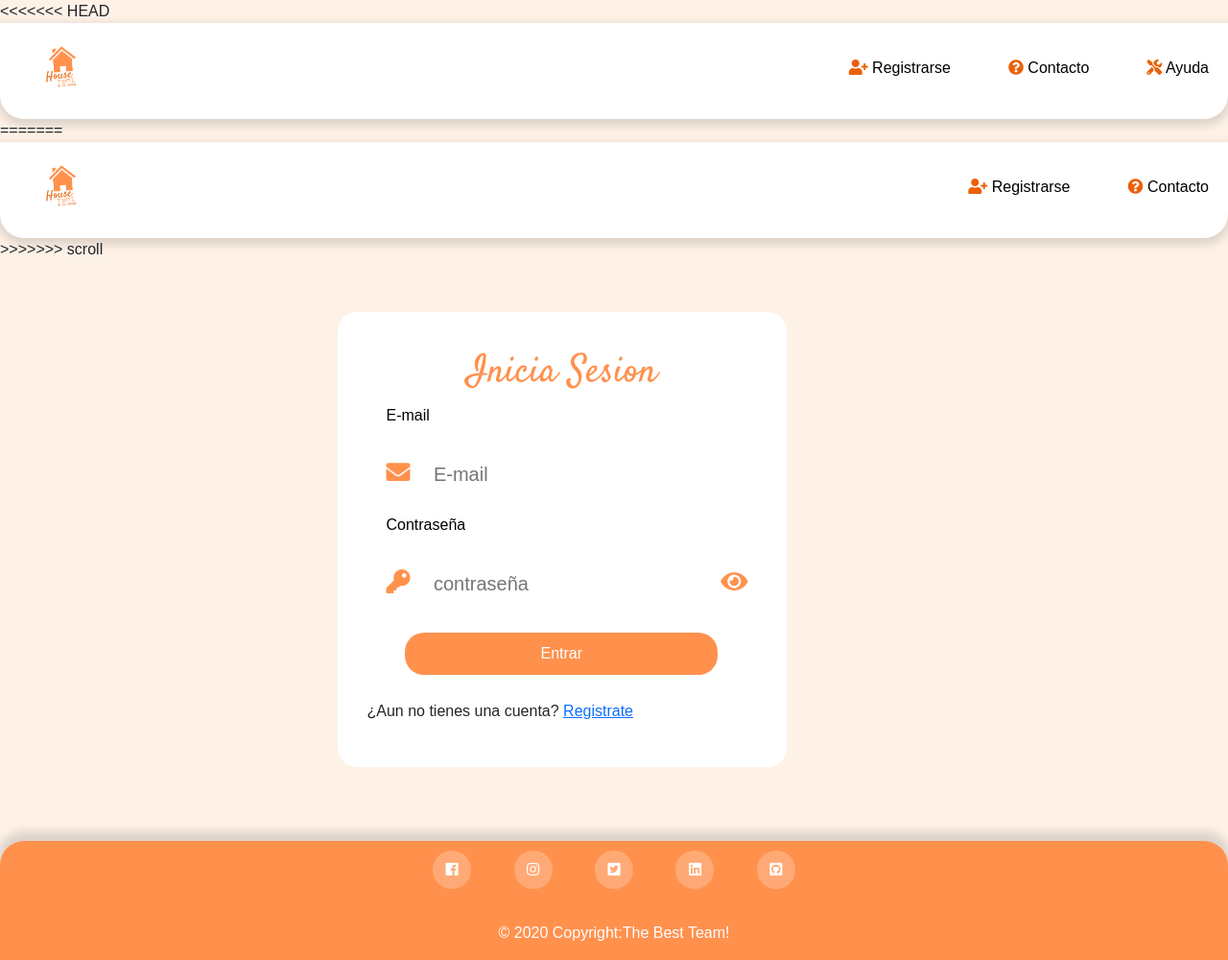
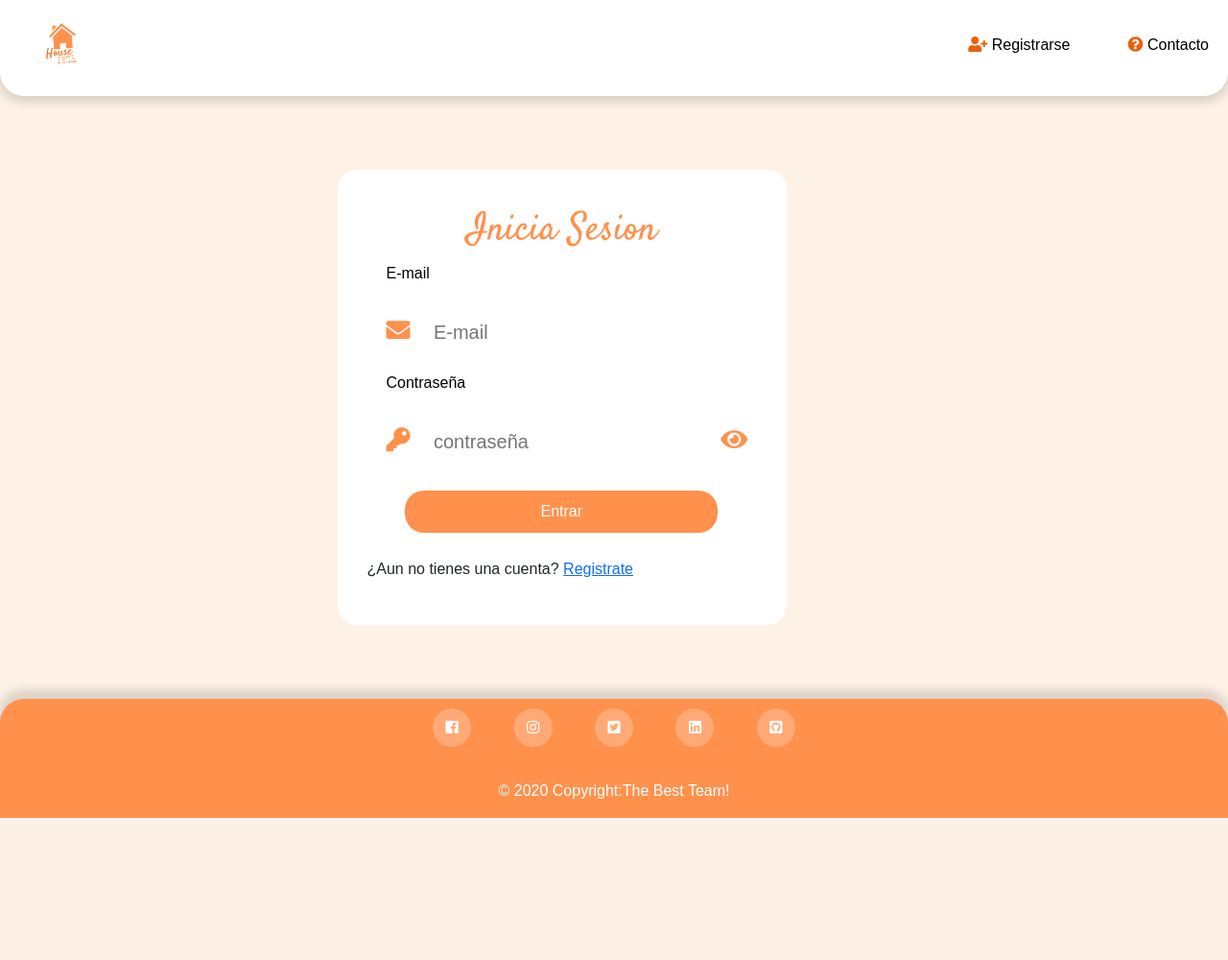
Before and after one commit to PaolaRoa/airbnb_criollo, a PHP site: page /views/Login.php in a window 1280 px wide. Shown: the whole page at 96% size. After the commit the page ends 852 px from the top, so only its background shows below. Run offline with PHP 8.4, Linux system fonts and the light colour scheme; some libraries are stand-ins or nearby versions.

Commit message:
version 1.0.1

```diff
--- a/01.html
+++ /dev/null
@@ -1,4 +0,0 @@
-<a href="./views/layouts/Navbarindex.php"></a>
-<a href="./views/layouts/Footer.php"></a>
-<link rel="stylesheet"  href="./assests/css/Navbarlessee.css">
-<link rel="stylesheet"  href="./assests/css/footer.css">
--- a/views/LessorHouse.php
+++ b/views/LessorHouse.php
@@ -101,6 +101,7 @@ session_start();
     ?>
     </div>
 
+
     <script src="../assests/js/updateHouse.js"></script>
     <script src="//cdn.jsdelivr.net/npm/sweetalert2@10"></script>
 
--- a/views/Newhomelessor.php
+++ b/views/Newhomelessor.php
@@ -145,12 +145,6 @@
 
 
 
-<?php
-var_dump($_SESSION["ID"]);
-var_dump($_SESSION["URL"]);
-
-
-?>
 
 
 <?php
--- a/views/layouts/02.html
+++ /dev/null
@@ -1 +0,0 @@
-<img src="../../assests/img/hotel2.png" />
--- a/views/layouts/NavbarLessee.php
+++ b/views/layouts/NavbarLessee.php
@@ -15,7 +15,7 @@ session_start();
                     Reservas</a></li>
             <li><a href="#contacto"><i class="fas fa-question-circle"></i>
                     Contacto</a></li></a></li>
-            <li><a href="../views/Porfile.php"><i class="fas fa-user"></i>
+            <li><a href="../views/Lesseegalery.php"><i class="fas fa-user"></i>
                     <?php
                     echo "Hola " . $_SESSION['name_user'];
                     ?>
--- a/views/layouts/NavbarLessor.php
+++ b/views/layouts/NavbarLessor.php
@@ -15,7 +15,7 @@
                       Agregar casas</a></li>
                 <li><a href="#contacto" ><i class="fas fa-question-circle"></i>
                       Contacto</a></li>
-                <li><a href="../views/Porfile.php" ><i class="fas fa-user"></i>
+                <li><a href="../views/GeneralLessor.php" ><i class="fas fa-user"></i>
                 <?php
                                echo "Hola! ".$_SESSION['name_user'];
                         ?>
--- a/views/layouts/Navbarlogin.php
+++ b/views/layouts/Navbarlogin.php
@@ -1,7 +1,6 @@
 <?php
 session_start();
 ?>
-<<<<<<< HEAD
 <header>
     <a href="../index.php">
         <img src="../assests/img/hotel2.png" />
@@ -12,30 +11,8 @@ session_start();
         <ul>
             <li><a href="../views/Register.php"><i class="fas fa-user-plus"></i>
                     Registrarse</a></li></a></li>
-
             <li><a href="#contacto"><i class="fas fa-question-circle"></i>
                     Contacto</a></li></a></li>
-
-            <li><a href="../views/Help.php"><i class="fas fa-tools"></i>
-                    Ayuda</a></li></a></li>
-
         </ul>
     </nav>
 </header>
-=======
-    <header>
-        <a href="../index.php">
-            <img src="../assests/img/hotel2.png" />
-        </a>
-        <input type="checkbox" id="btn-menu">
-        <label for="btn-menu"><i class="fas fa-bars"></i></label>
-        <nav class="menu">
-            <ul>
-                <li><a href="../views/Register.php" ><i class="fas fa-user-plus"></i>
-                      Registrarse</a></li></a></li>
-                <li><a href="#contacto" ><i class="fas fa-question-circle"></i>
-                      Contacto</a></li></a></li>
-            </ul>
-        </nav>
-    </header>
->>>>>>> scroll
```
Also changed, not shown: views/GeneralLessee.php (deleted, +0 -28 lines), views/layouts/Navbarindex.php (+1 -9 lines), assests/css/lesseefilter.css (line endings or trailing spaces), imagenes/1617803903-Screenshot from 2021-04-05 20-49-47.png (deleted), imagenes/1617809390-Screenshot from 2021-04-06 22-08-36.png (renamed from imagenes/1617805435-Screenshot from 2021-04-06 22-08-36.png), imagenes/1617809527-Screenshot from 2021-04-06 22-08-36.png (added), views/test.html (deleted).
